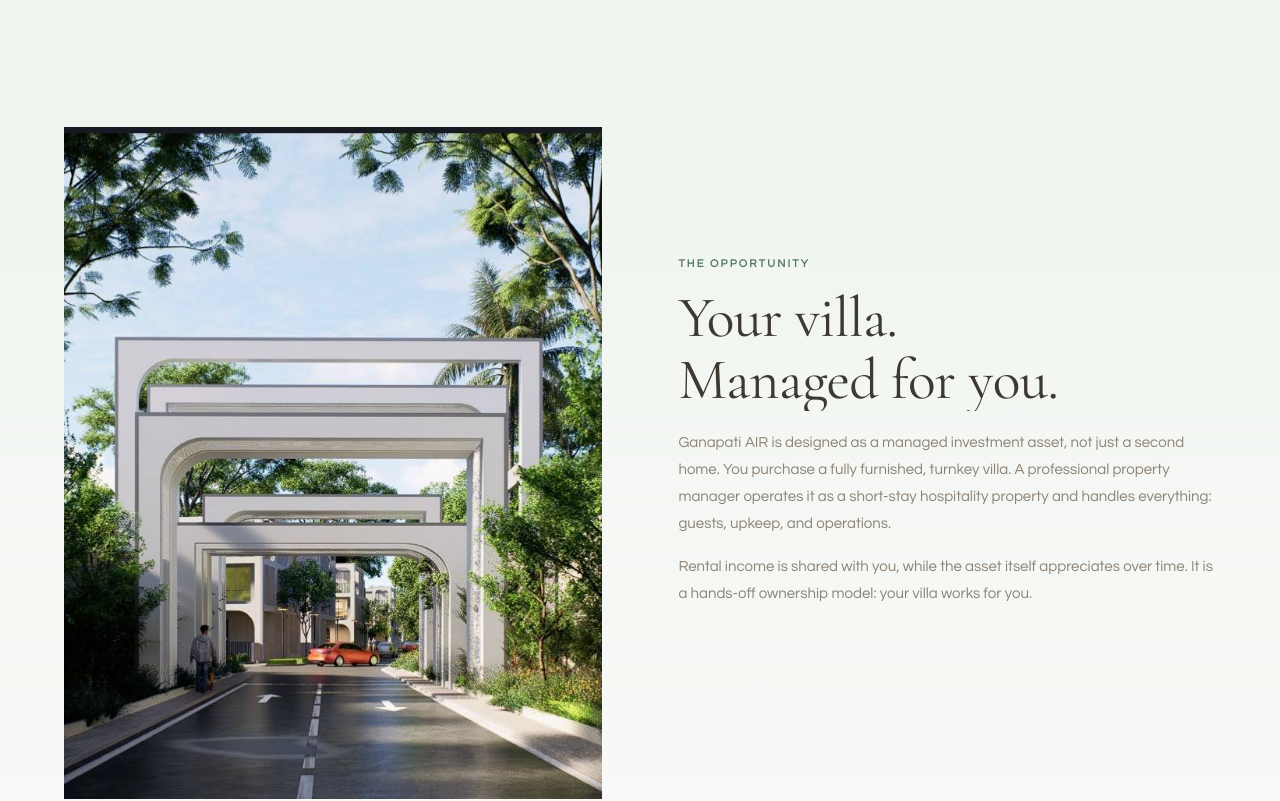
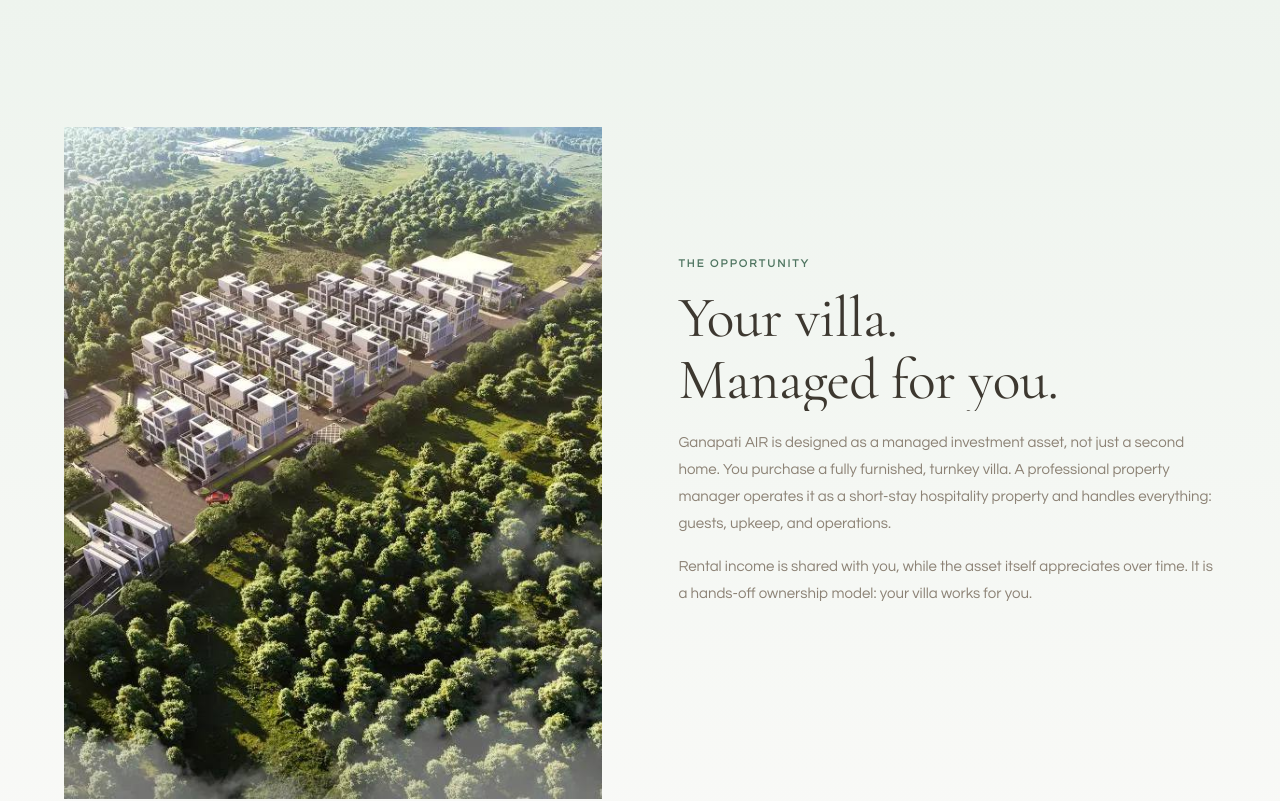
Before and after one commit to Abhi011999/ganapati-air-landing, a Next.js app: page / in a window 1280 px wide. Shown: the part 801-1602 px from the top of the page. Built offline with nearby package versions, Linux system fonts and the light colour scheme.

Commit message:
feat: aerial-villas.jpg added — 31 real photos, used in opportunity section + gallery top

```diff
--- a/components/LandingPage.tsx
+++ b/components/LandingPage.tsx
@@ -56,6 +56,7 @@
 
 /* ── All 24 real project photos ── */
 const galleryImages = [
+  { src: "/images/project/aerial-villas.jpg",     label: "Aerial View" },
   { src: "/images/project/arched-walkway.jpg",    label: "Arched Walkway" },
   { src: "/images/project/street-view-2.jpg",     label: "Street View" },
   { src: "/images/project/clubhouse-exterior.jpg",label: "Clubhouse" },
@@ -168,7 +169,7 @@
           <div className="opportunity__inner">
             <div className="opportunity__image reveal">
               <div className="opportunity__image-line" />
-              <Image src="/images/project/arched-walkway.jpg" alt="Arched entrance walkway" fill sizes="(max-width:900px) 100vw, 40vw" style={{ objectFit: "cover" }} />
+              <Image src="/images/project/aerial-villas.jpg" alt="Aerial view of Ganapati AIR" fill sizes="(max-width:900px) 100vw, 40vw" style={{ objectFit: "cover" }} />
             </div>
             <div>
               <div className="sec-header">
```
Also changed, not shown: public/images/project/aerial-villas.jpg (added).
